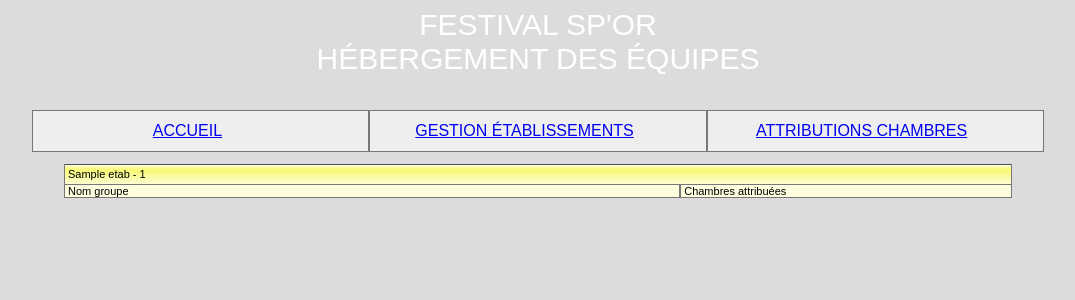
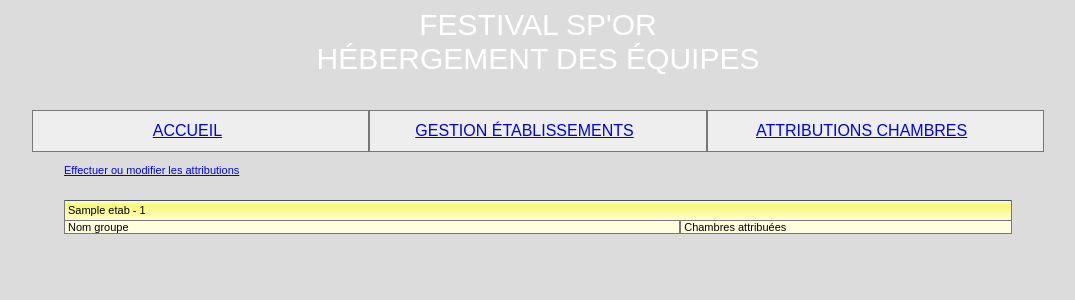
Before and after one commit to j000shua/FestivalGroupA, a PHP site: template vues/vueAttributions.php in a window 1280 px wide. Shown: the top 300 px of the page, without its empty margins (102-1177 px from the left). Run offline with PHP 8.4, Linux system fonts and the light colour scheme; the template is opened without the code that fills it: most values are stand-ins (such as "Sample title", 1, 10 or a date in 2020); data that the repository does not hold is empty.

Commit message:
aff nb chambres attrib + lien pour modif

```diff
--- a/index.php
+++ b/index.php
@@ -12,6 +12,9 @@ else
             break;
         case "attributions" :
             attrib();
+            break;
+        default:
+            echo "erreur dans l'action demandée"; //FAIRE UNE VUE ET CONTROLLER ERREUR PLUS TARD
             break;
 
     }
--- a/models/modelGet.php
+++ b/models/modelGet.php
@@ -29,7 +29,7 @@ function getAttribsFromEtab($id){
 
     $bdd = getBDD();
 
-    $reqAttrib = $bdd->query("select distinct id, nom, nombrePersonnes from Groupe, Attribution where
+    $reqAttrib = $bdd->query("select distinct id, nom, nombrePersonnes, nombreChambres from Groupe, Attribution where
     Attribution.idGroupe=Groupe.id and idEtab='$id'");
 
     $Attribs = $reqAttrib->fetchAll(PDO::FETCH_ASSOC);
--- a/vues/vueAttributions.php
+++ b/vues/vueAttributions.php
@@ -4,10 +4,13 @@
 
 <!-- CONTENU DE LA VUE AVEC LES VARIABLES PHP -->
 
+    <table width='75%' cellspacing='0' cellpadding='0' align='center'>
+        <tr><td>
+        <a href='index.php?action=modifAttributions'>
+        Effectuer ou modifier les attributions</a></td></tr>
+    </table><br><br>
 
-    <?php $i=0; ?>
-
-    <?php foreach($etabs as $etab): ?>
+    <?php $i=0; foreach($etabs as $etab): ?>
 
         <table width='75%' cellspacing='0' cellpadding='0' align='center' class='tabQuadrille'>
 
@@ -24,6 +27,7 @@
 
             <tr class='ligneTabQuad'>
                 <td width='65%' align='left'> <?=$groupe['nom']." (".$groupe['nombrePersonnes']." membres)"?></td>
+                <td width='65%' align='left'> <?=$groupe['nombreChambres']?></td>
             </tr>
 
         <?php endforeach ?>
```
